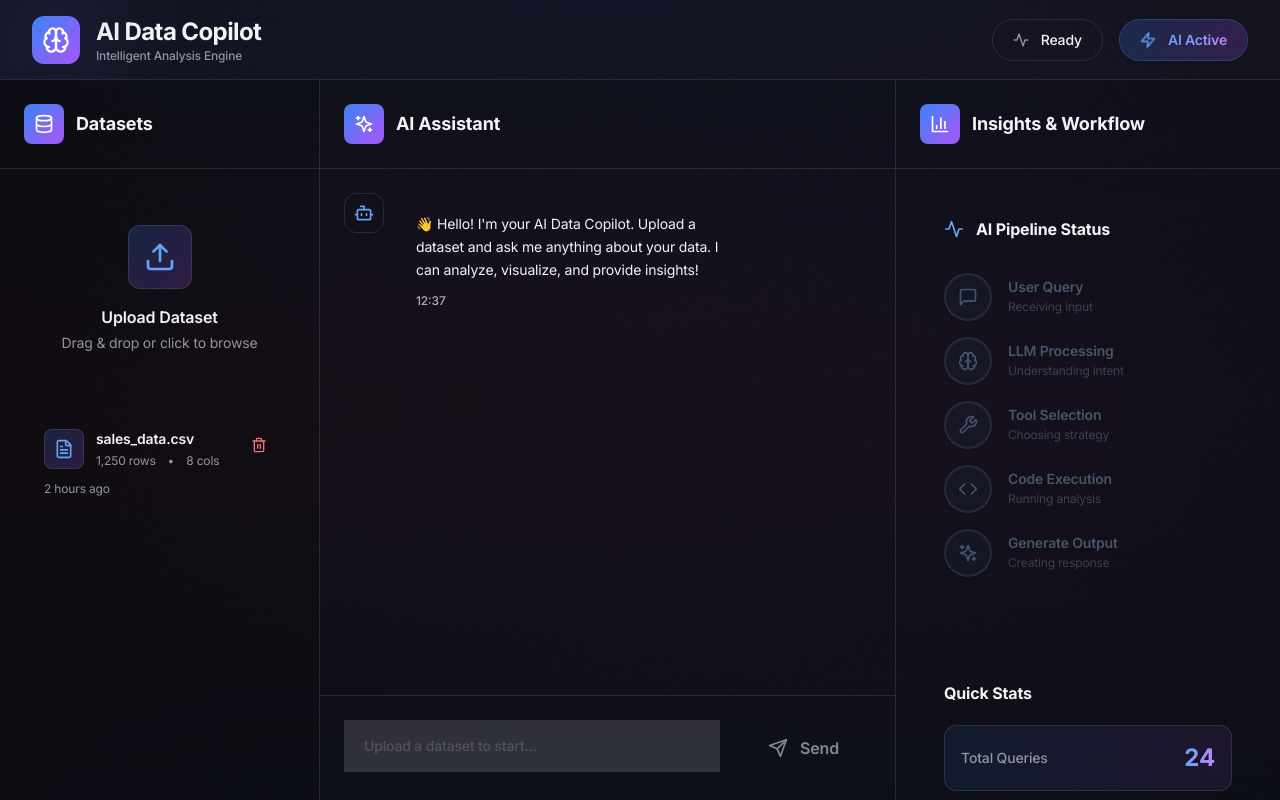
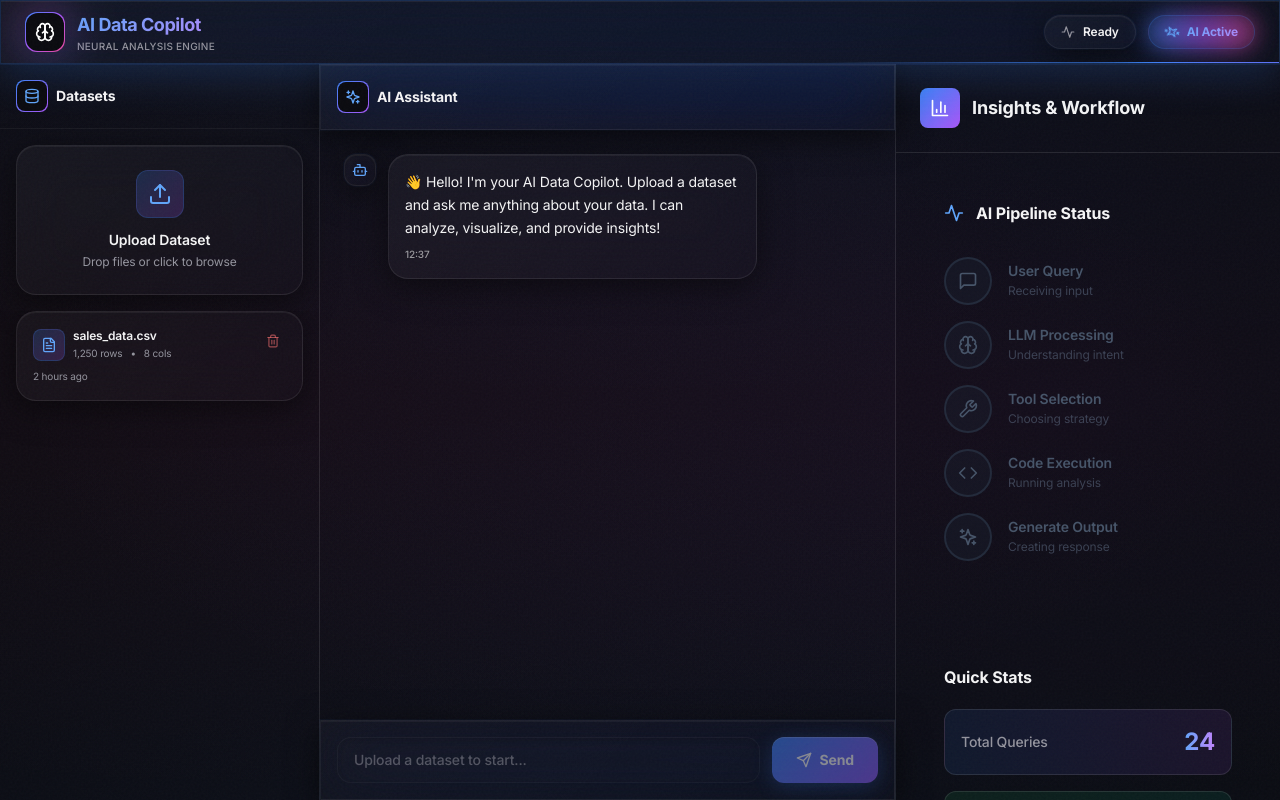
Before and after one commit to Prajwal0422/AI-Copilot-for-Data-Analysis, a Next.js app in the folder frontend/: page / in a window 1280 px wide. Built offline with nearby package versions, Linux system fonts and the light colour scheme.

Commit message:
style: complete UI overhaul with ultra-premium design, smaller components, and better spacing

```diff
--- a/frontend/components/ChatPanel.tsx
+++ b/frontend/components/ChatPanel.tsx
@@ -92,19 +92,21 @@ export default function ChatPanel({
   };
 
   return (
-    <div className="h-full flex flex-col bg-black/10">
+    <div className="h-full flex flex-col relative">
       {/* Chat Header */}
-      <div className="p-6 border-b border-white/10 glass">
-        <div className="flex items-center gap-3">
-          <div className="w-10 h-10 rounded-lg bg-gradient-to-br from-blue-500 to-purple-500 flex items-center justify-center">
-            <Sparkles className="w-5 h-5 text-white" />
+      <div className="p-4 border-b border-white/5 glass-ultra">
+        <div className="flex items-center gap-2">
+          <div className="w-8 h-8 rounded-lg bg-gradient-to-br from-blue-500 to-purple-500 p-[1px]">
+            <div className="w-full h-full rounded-lg bg-[#0A0A0F] flex items-center justify-center">
+              <Sparkles className="w-4 h-4 text-blue-400" />
+            </div>
           </div>
-          <h2 className="text-lg font-bold text-foreground">
+          <h2 className="text-sm font-bold text-foreground">
             AI Assistant
           </h2>
           {selectedDataset && (
-            <span className="ml-auto text-xs px-4 py-2 rounded-full bg-gradient-to-r from-blue-500/20 to-purple-500/20 text-blue-400 border border-blue-500/30 font-medium">
-              Dataset Active
+            <span className="ml-auto text-[10px] px-3 py-1 rounded-full bg-gradient-to-r from-blue-500/20 to-purple-500/20 text-blue-400 border border-blue-500/20 font-semibold uppercase tracking-wide">
+              Active
             </span>
           )}
         </div>
@@ -125,16 +127,16 @@ export default function ChatPanel({
               }`}
             >
               {message.role === "assistant" && (
-                <div className="w-10 h-10 rounded-xl glass-strong flex items-center justify-center border border-white/10 flex-shrink-0">
-                  <Bot className="w-5 h-5 text-blue-400" />
+                <div className="w-8 h-8 rounded-xl glass-ultra flex items-center justify-center border border-blue-500/20 flex-shrink-0">
+                  <Bot className="w-4 h-4 text-blue-400" />
                 </div>
               )}
 
               <div
-                className={`max-w-[70%] rounded-2xl p-5 relative ${
+                className={`max-w-[70%] rounded-2xl p-4 relative ${
                   message.role === "user"
-                    ? "bg-gradient-to-br from-blue-500 to-purple-500 text-white shadow-lg"
-                    : "card-premium"
+                    ? "bg-gradient-to-br from-blue-500 via-blue-600 to-purple-600 text-white shadow-lg shadow-blue-500/20"
+                    : "card-ultra"
                 }`}
               >
                 <p className="text-sm leading-relaxed">
@@ -144,7 +146,7 @@ export default function ChatPanel({
                     message.content
                   )}
                 </p>
-                <span className="text-xs opacity-70 mt-3 block font-medium">
+                <span className="text-[10px] opacity-60 mt-2 block font-medium">
                   {message.timestamp.toLocaleTimeString('en-US', {
                     hour: '2-digit',
                     minute: '2-digit',
@@ -159,8 +161,8 @@ export default function ChatPanel({
               </div>
 
               {message.role === "user" && (
-                <div className="w-10 h-10 rounded-xl bg-gradient-to-br from-pink-500 to-purple-500 flex items-center justify-center flex-shrink-0 shadow-lg">
-                  <User className="w-5 h-5 text-white" />
+                <div className="w-8 h-8 rounded-xl bg-gradient-to-br from-pink-500 to-purple-600 flex items-center justify-center flex-shrink-0 shadow-lg shadow-pink-500/20">
+                  <User className="w-4 h-4 text-white" />
                 </div>
               )}
             </motion.div>
@@ -203,8 +205,8 @@ export default function ChatPanel({
       </div>
 
       {/* Input Area */}
-      <div className="p-6 border-t border-white/10 glass relative">
-        <div className="flex gap-4">
+      <div className="p-4 border-t border-white/5 glass-ultra relative">
+        <div className="flex gap-3">
           <div className="flex-1 relative">
             <input
               type="text"
@@ -217,38 +219,17 @@ export default function ChatPanel({
                   : "Upload a dataset to start..."
               }
               disabled={!selectedDataset}
-              className="w-full input-premium px-5 py-4 text-sm text-foreground placeholder-muted-foreground disabled:opacity-50 disabled:cursor-not-allowed font-medium"
-            />
-            {/* Animated border on focus */}
-            <motion.div
-              className="absolute inset-0 rounded-xl pointer-events-none"
-              animate={{
-                boxShadow: input
-                  ? "0 0 0 2px hsl(var(--primary) / 0.3)"
-                  : "0 0 0 0px hsl(var(--primary) / 0)",
-              }}
+              className="w-full input-ultra px-4 py-3 text-sm text-foreground placeholder-muted-foreground disabled:opacity-50 disabled:cursor-not-allowed font-medium"
             />
           </div>
           <motion.button
-            whileHover={{ scale: 1.05 }}
-            whileTap={{ scale: 0.95 }}
+            whileHover={{ scale: 1.02 }}
+            whileTap={{ scale: 0.98 }}
             onClick={handleSend}
             disabled={!input.trim() || !selectedDataset}
-            className="relative px-8 py-4 btn-primary rounded-xl text-white font-semibold flex items-center gap-3 disabled:opacity-50 disabled:cursor-not-allowed transition-all overflow-hidden"
+            className="relative px-6 py-3 btn-premium rounded-xl text-white text-sm font-bold flex items-center gap-2 disabled:opacity-50 disabled:cursor-not-allowed transition-all overflow-hidden"
           >
-            {/* Shimmer effect */}
-            <motion.div
-              className="absolute inset-0 shimmer"
-              animate={{
-                x: ["-100%", "200%"],
-              }}
-              transition={{
-                duration: 2,
-                repeat: Infinity,
-                repeatDelay: 1,
-              }}
-            />
-            <Send className="w-5 h-5 relative z-10" />
+            <Send className="w-4 h-4 relative z-10" />
             <span className="relative z-10">Send</span>
           </motion.button>
         </div>
--- a/frontend/components/Sidebar.tsx
+++ b/frontend/components/Sidebar.tsx
@@ -45,59 +45,61 @@ export default function Sidebar({ selectedDataset, onSelectDataset }: SidebarPro
   };
 
   return (
-    <div className="h-full flex flex-col bg-black/20">
+    <div className="h-full flex flex-col relative">
       {/* Header */}
-      <div className="p-6 border-b border-white/10">
-        <h2 className="text-lg font-bold text-foreground flex items-center gap-3">
-          <div className="w-10 h-10 rounded-lg bg-gradient-to-br from-blue-500 to-purple-500 flex items-center justify-center">
-            <Database className="w-5 h-5 text-white" />
+      <div className="p-4 border-b border-white/5">
+        <div className="flex items-center gap-2">
+          <div className="w-8 h-8 rounded-lg bg-gradient-to-br from-blue-500 to-purple-500 p-[1px]">
+            <div className="w-full h-full rounded-lg bg-[#0A0A0F] flex items-center justify-center">
+              <Database className="w-4 h-4 text-blue-400" />
+            </div>
           </div>
-          <span>Datasets</span>
-        </h2>
+          <h2 className="text-sm font-bold text-foreground">Datasets</h2>
+        </div>
       </div>
 
       {/* Upload Zone */}
-      <div className="p-6">
+      <div className="p-4">
         <motion.div
-          whileHover={{ scale: 1.02 }}
-          whileTap={{ scale: 0.98 }}
+          whileHover={{ scale: 1.01, y: -2 }}
+          whileTap={{ scale: 0.99 }}
           onDragOver={handleDragOver}
           onDragLeave={handleDragLeave}
           onDrop={handleDrop}
           className={`
-            relative overflow-hidden rounded-2xl p-8 cursor-pointer
-            transition-all duration-300
+            relative overflow-hidden rounded-2xl p-6 cursor-pointer
+            transition-all duration-500
             ${
               isDragging
-                ? "card-premium border-2 border-blue-500 glow-primary"
-                : "card-premium hover:border-white/20"
+                ? "card-ultra border-2 border-blue-500 glow-blue"
+                : "card-ultra hover:border-blue-500/30"
             }
           `}
         >
           <div className="text-center relative z-10">
             <motion.div
               animate={{
-                y: isDragging ? [0, -10, 0] : 0,
+                y: isDragging ? [0, -8, 0] : 0,
               }}
               transition={{
-                duration: 0.6,
+                duration: 0.8,
                 repeat: isDragging ? Infinity : 0,
               }}
-              className="mb-4"
+              className="mb-3"
             >
-              <div className="w-16 h-16 mx-auto rounded-xl bg-gradient-to-br from-blue-500/20 to-purple-500/20 flex items-center justify-center border border-white/10">
-                <Upload className="w-8 h-8 text-blue-400" />
+              <div className="w-12 h-12 mx-auto rounded-xl bg-gradient-to-br from-blue-500/20 to-purple-500/20 flex items-center justify-center border border-blue-500/20">
+                <Upload className="w-6 h-6 text-blue-400" />
               </div>
             </motion.div>
-            <p className="text-base font-semibold text-foreground mb-1">
+            <p className="text-sm font-semibold text-foreground mb-1">
               Upload Dataset
             </p>
-            <p className="text-sm text-muted-foreground">
-              Drag & drop or click to browse
+            <p className="text-xs text-muted-foreground">
+              Drop files or click to browse
             </p>
           </div>
 
-          {/* Animated background effect */}
+          {/* Animated background */}
           {isDragging && (
             <motion.div
               initial={{ opacity: 0 }}
@@ -109,7 +111,7 @@ export default function Sidebar({ selectedDataset, onSelectDataset }: SidebarPro
       </div>
 
       {/* Dataset List */}
-      <div className="flex-1 overflow-y-auto px-6 pb-6">
+      <div className="flex-1 overflow-y-auto px-4 pb-4 space-y-2">
         <AnimatePresence>
           {datasets.map((dataset, index) => (
             <motion.div
@@ -117,28 +119,29 @@ export default function Sidebar({ selectedDataset, onSelectDataset }: SidebarPro
               initial={{ opacity: 0, x: -20 }}
               animate={{ opacity: 1, x: 0 }}
               exit={{ opacity: 0, x: -20 }}
-              transition={{ delay: index * 0.1 }}
+              transition={{ delay: index * 0.05 }}
+              whileHover={{ scale: 1.01, x: 4 }}
               onClick={() => onSelectDataset(dataset.id)}
               className={`
-                mb-4 p-5 rounded-2xl cursor-pointer
+                p-4 rounded-xl cursor-pointer group
                 transition-all duration-300
                 ${
                   selectedDataset === dataset.id
-                    ? "card-premium border-2 border-blue-500 glow-primary"
-                    : "card-premium hover:border-white/20"
+                    ? "card-ultra border-2 border-blue-500 glow-blue"
+                    : "card-ultra hover:border-blue-500/20"
                 }
               `}
             >
-              <div className="flex items-start justify-between mb-3">
-                <div className="flex items-center gap-3">
-                  <div className="w-10 h-10 rounded-lg bg-gradient-to-br from-blue-500/20 to-purple-500/20 flex items-center justify-center border border-white/10">
-                    <FileText className="w-5 h-5 text-blue-400" />
+              <div className="flex items-start justify-between mb-2">
+                <div className="flex items-center gap-2 flex-1">
+                  <div className="w-8 h-8 rounded-lg bg-gradient-to-br from-blue-500/20 to-purple-500/20 flex items-center justify-center border border-blue-500/20 flex-shrink-0">
+                    <FileText className="w-4 h-4 text-blue-400" />
                   </div>
-                  <div>
-                    <span className="text-sm font-semibold text-foreground block">
+                  <div className="flex-1 min-w-0">
+                    <span className="text-xs font-semibold text-foreground block truncate">
                       {dataset.name}
                     </span>
-                    <div className="flex gap-3 text-xs text-muted-foreground mt-1">
+                    <div className="flex gap-2 text-[10px] text-muted-foreground mt-0.5">
                       <span>{dataset.rows.toLocaleString()} rows</span>
                       <span>•</span>
                       <span>{dataset.columns} cols</span>
@@ -148,13 +151,16 @@ export default function Sidebar({ selectedDataset, onSelectDataset }: SidebarPro
                 <motion.button
                   whileHover={{ scale: 1.1 }}
                   whileTap={{ scale: 0.9 }}
-                  className="text-red-400 hover:text-red-300 p-2 rounded-lg hover:bg-red-500/10 transition-colors"
+                  onClick={(e) => {
+                    e.stopPropagation();
+                  }}
+                  className="text-red-400/60 hover:text-red-400 p-1.5 rounded-lg hover:bg-red-500/10 transition-colors"
                 >
-                  <Trash2 className="w-4 h-4" />
+                  <Trash2 className="w-3.5 h-3.5" />
                 </motion.button>
               </div>
 
-              <div className="text-xs text-muted-foreground">
+              <div className="text-[10px] text-muted-foreground">
                 {dataset.uploadedAt}
               </div>
             </motion.div>
--- a/frontend/components/TopBar.tsx
+++ b/frontend/components/TopBar.tsx
@@ -1,7 +1,7 @@
 "use client";
 
 import { motion } from "framer-motion";
-import { Brain, Activity, Zap } from "lucide-react";
+import { Brain, Activity, Zap, Sparkles } from "lucide-react";
 
 interface TopBarProps {
   isProcessing: boolean;
@@ -9,86 +9,121 @@ interface TopBarProps {
 
 export default function TopBar({ isProcessing }: TopBarProps) {
   return (
-    <div className="h-20 glass-strong border-b border-white/10 flex items-center justify-between px-8 relative overflow-hidden">
-      {/* Animated background gradient */}
-      <div className="absolute inset-0 bg-gradient-to-r from-blue-500/5 via-purple-500/5 to-pink-500/5 opacity-50" />
+    <div className="h-16 glass-ultra border-b border-white/5 flex items-center justify-between px-6 relative overflow-hidden">
+      {/* Animated gradient line at bottom */}
+      <motion.div
+        className="absolute bottom-0 left-0 right-0 h-[1px]"
+        style={{
+          background: 'linear-gradient(90deg, transparent, #3B82F6, #8B5CF6, #EC4899, transparent)',
+        }}
+        animate={{
+          x: ['-100%', '100%'],
+        }}
+        transition={{
+          duration: 3,
+          repeat: Infinity,
+          ease: 'linear',
+        }}
+      />
 
       {/* Logo & Title */}
       <motion.div
-        initial={{ opacity: 0, y: -20 }}
-        animate={{ opacity: 1, y: 0 }}
-        className="flex items-center gap-4 relative z-10"
+        initial={{ opacity: 0, x: -20 }}
+        animate={{ opacity: 1, x: 0 }}
+        className="flex items-center gap-3 relative z-10"
       >
         <div className="relative">
+          {/* Rotating glow */}
           <motion.div
             animate={{
-              scale: [1, 1.2, 1],
-              rotate: [0, 180, 360],
+              rotate: 360,
             }}
             transition={{
-              duration: 3,
+              duration: 8,
               repeat: Infinity,
-              ease: "linear",
+              ease: 'linear',
             }}
-            className="absolute inset-0 bg-gradient-to-r from-blue-500 to-purple-500 blur-2xl opacity-40"
+            className="absolute inset-0 bg-gradient-to-r from-blue-500 via-purple-500 to-pink-500 blur-xl opacity-50"
           />
-          <div className="relative w-12 h-12 rounded-xl bg-gradient-to-br from-blue-500 to-purple-500 flex items-center justify-center shadow-lg">
-            <Brain className="w-7 h-7 text-white" />
+
+          {/* Icon container */}
+          <div className="relative w-10 h-10 rounded-xl bg-gradient-to-br from-blue-500 via-purple-500 to-pink-500 p-[1px]">
+            <div className="w-full h-full rounded-xl bg-[#0A0A0F] flex items-center justify-center">
+              <Brain className="w-5 h-5 text-white" />
+            </div>
           </div>
         </div>
+
         <div>
-          <h1 className="text-2xl font-bold gradient-text tracking-tight">
+          <h1 className="text-lg font-bold text-gradient tracking-tight">
             AI Data Copilot
           </h1>
-          <p className="text-xs text-muted-foreground font-medium">
-            Intelligent Analysis Engine
+          <p className="text-[10px] text-muted-foreground font-medium tracking-wide uppercase">
+            Neural Analysis Engine
           </p>
         </div>
       </motion.div>
 
       {/* Status Indicators */}
-      <div className="flex items-center gap-4 relative z-10">
+      <div className="flex items-center gap-3 relative z-10">
         {/* Processing Status */}
         <motion.div
           animate={{
             scale: isProcessing ? [1, 1.02, 1] : 1,
           }}
           transition={{
-            duration: 1.5,
+            duration: 2,
             repeat: isProcessing ? Infinity : 0,
           }}
-          className="flex items-center gap-3 px-5 py-2.5 rounded-full glass border border-white/10"
+          className="flex items-center gap-2 px-4 py-2 rounded-full glass-ultra"
         >
-          <Activity
-            className={`w-4 h-4 ${
-              isProcessing ? "text-blue-400 animate-pulse" : "text-muted-foreground"
-            }`}
-          />
-          <span className="text-sm font-medium text-foreground">
-            {isProcessing ? "Processing..." : "Ready"}
+          <motion.div
+            animate={{
+              rotate: isProcessing ? 360 : 0,
+            }}
+            transition={{
+              duration: 2,
+              repeat: isProcessing ? Infinity : 0,
+              ease: 'linear',
+            }}
+          >
+            <Activity className={`w-3.5 h-3.5 ${isProcessing ? 'text-blue-400' : 'text-muted-foreground'}`} />
+          </motion.div>
+          <span className="text-xs font-semibold text-foreground">
+            {isProcessing ? 'Processing' : 'Ready'}
           </span>
         </motion.div>
 
-        {/* AI Status */}
-        <motion.div
-          whileHover={{ scale: 1.05 }}
-          className="flex items-center gap-3 px-5 py-2.5 rounded-full bg-gradient-to-r from-blue-500/20 to-purple-500/20 border border-blue-500/30 glow-primary"
-        >
+        {/* AI Status with animated border */}
+        <div className="relative">
           <motion.div
+            className="absolute inset-0 rounded-full bg-gradient-to-r from-blue-500 via-purple-500 to-pink-500 blur-md"
             animate={{
-              scale: [1, 1.2, 1],
+              opacity: [0.5, 0.8, 0.5],
             }}
             transition={{
               duration: 2,
               repeat: Infinity,
             }}
-          >
-            <Zap className="w-4 h-4 text-blue-400" />
-          </motion.div>
-          <span className="text-sm font-semibold bg-gradient-to-r from-blue-400 to-purple-400 bg-clip-text text-transparent">
-            AI Active
-          </span>
-        </motion.div>
+          />
+          <div className="relative flex items-center gap-2 px-4 py-2 rounded-full bg-gradient-to-r from-blue-500/10 via-purple-500/10 to-pink-500/10 border border-blue-500/20">
+            <motion.div
+              animate={{
+                scale: [1, 1.2, 1],
+                rotate: [0, 180, 360],
+              }}
+              transition={{
+                duration: 3,
+                repeat: Infinity,
+              }}
+            >
+              <Sparkles className="w-3.5 h-3.5 text-blue-400" />
+            </motion.div>
+            <span className="text-xs font-bold text-gradient">
+              AI Active
+            </span>
+          </div>
+        </div>
       </div>
     </div>
   );
```
